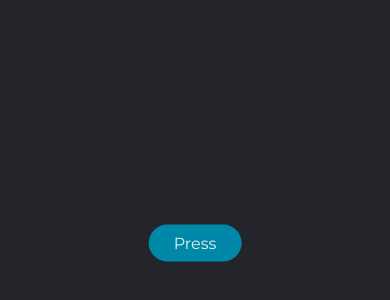
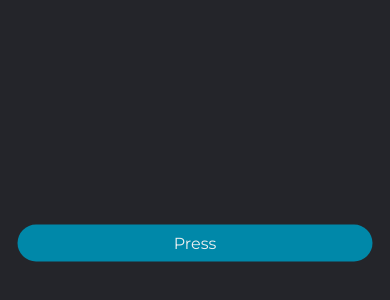
Before and after one commit to Nola360/March-10a, a plain HTML site: page index.html in a window 390 px wide. Shown: the part 348-648 px from the top of the page. Drawn offline with Linux system fonts and the light colour scheme.

Commit message:
changed mquery btn width

```diff
--- a/style.css
+++ b/style.css
@@ -221,6 +221,7 @@ text-align: center;
   top: 70%;
   left: 50%;
   transform: translate(-50%, -50%);
+  width: 355px;
 }
 
 }
```
